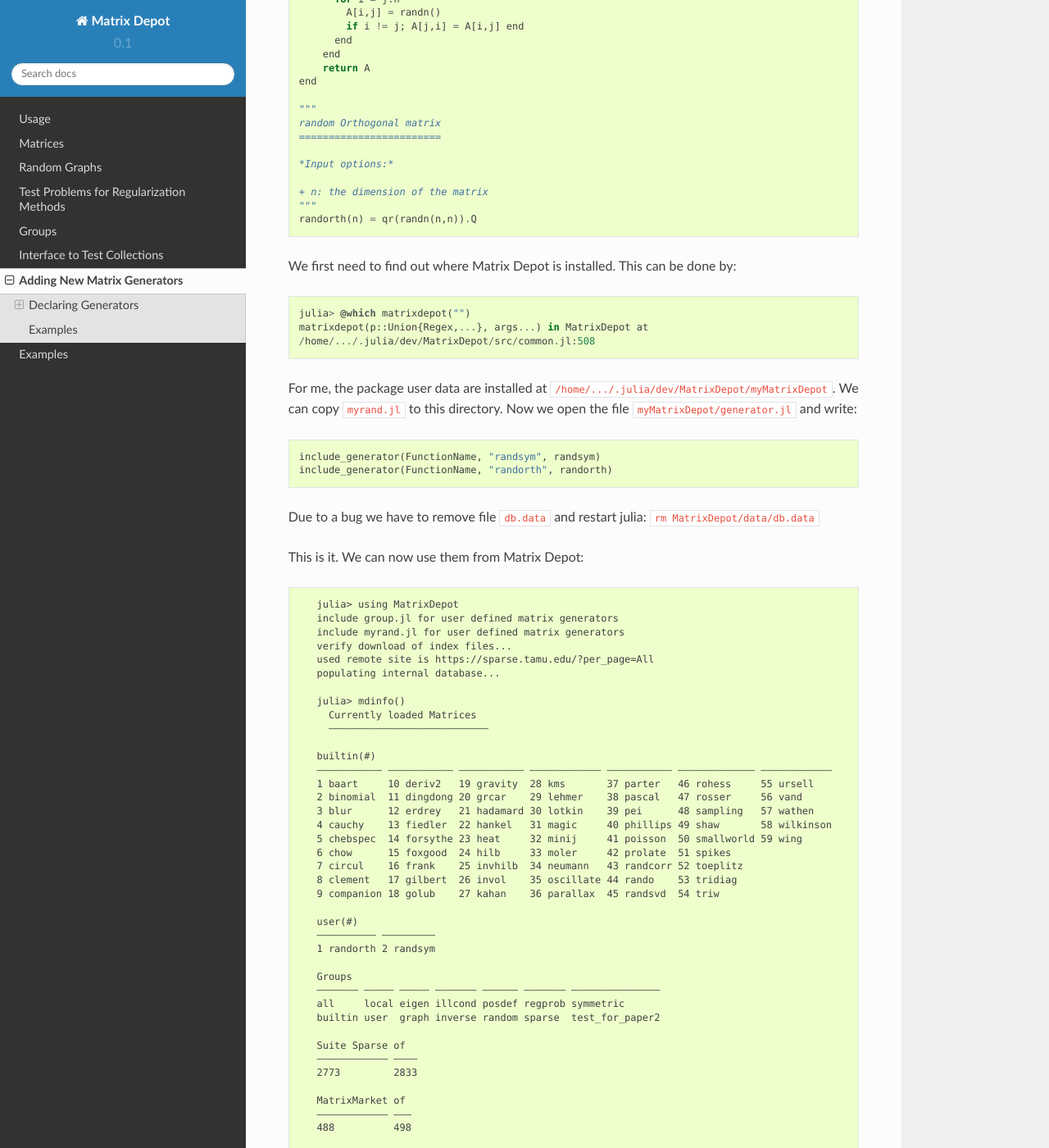
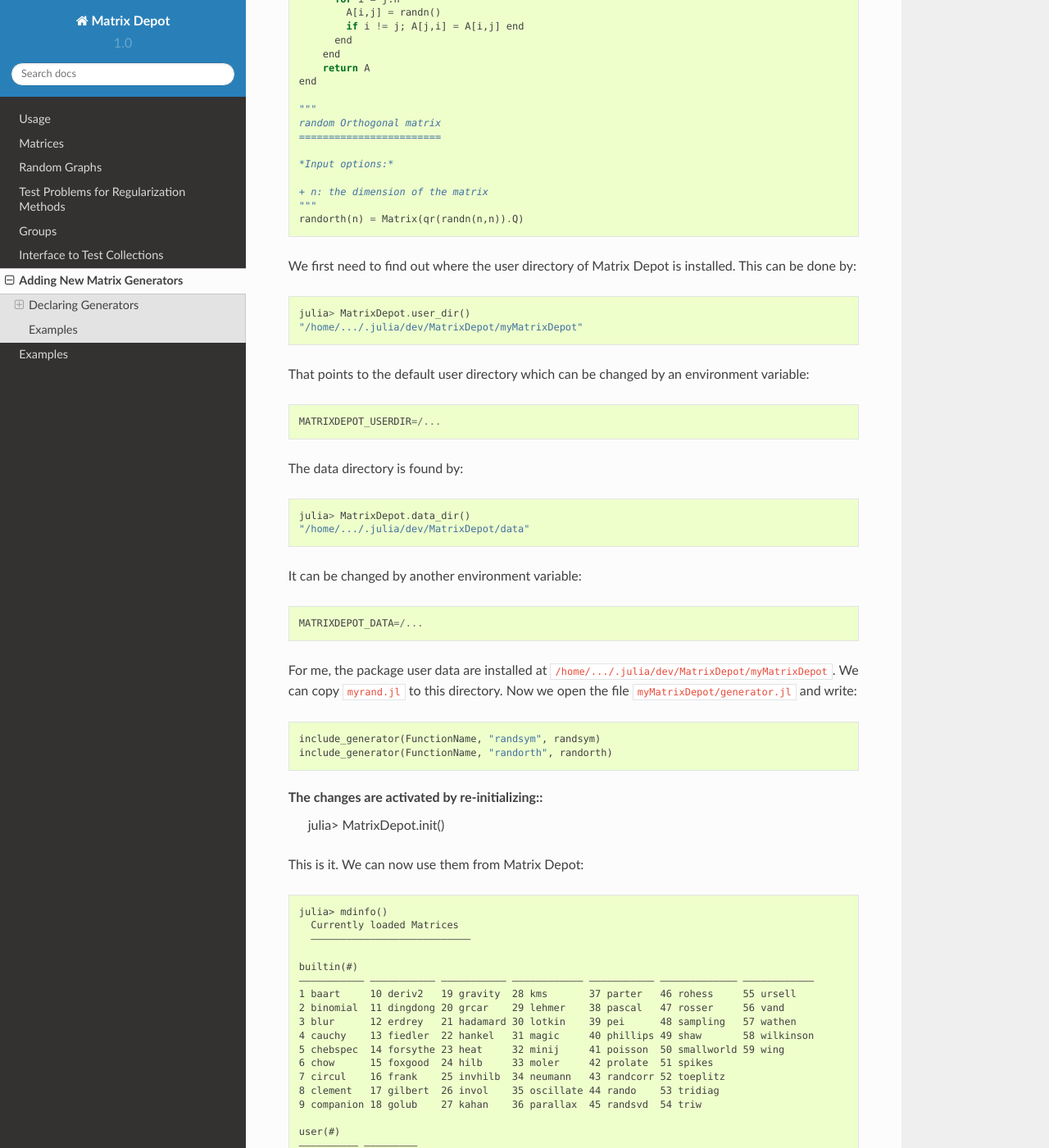
Before and after one commit to JuliaLinearAlgebra/MatrixDepot.jl, a Sphinx documentation site: the page built from doc/user.rst, in a window 1280 px wide and 1400 px high, scrolled down 946 px. Shown: the whole window at 82% size. Built offline with Sphinx 7.4.7 and the Read the Docs theme 2.0.0, drawn with Linux system fonts in a browser that asks for light colours; some of the changed text lies outside the part shown.

```diff
--- a/Project.toml
+++ b/Project.toml
@@ -1,6 +1,6 @@
 name = "MatrixDepot"
 uuid = "b51810bb-c9f3-55da-ae3c-350fc1fbce05"
-version = "0.9.0-DEV"
+version = "1.0.0-DEV"
 
 [deps]
 CodecZlib = "944b1d66-785c-5afd-91f1-9de20f533193"
--- a/doc/conf.py
+++ b/doc/conf.py
@@ -55,9 +55,9 @@ copyright = u'2016, Weijian Zhang'
 # built documents.
 #
 # The short X.Y version.
-version = '0.1'
+version = '1.0'
 # The full version, including alpha/beta/rc tags.
-release = '0.1.0'
+release = '1.0.0'
 
 # The language for content autogenerated by Sphinx. Refer to documentation
 # for a list of supported languages.
--- a/doc/interface.rst
+++ b/doc/interface.rst
@@ -3,26 +3,30 @@
 Interface to Test Collections
 =============================
 
-The internal database is loaded automatically when using the module:
+The internal database is loaded automatically when using the module::
 
-.. code::
-
-    julia> using MatrixDepot
-    include group.jl for user defined matrix generators
-    verify download of index files...
-    used remote site is https://sparse.tamu.edu/?per_page=All
-    populating internal database...
+   julia> using MatrixDepot
+   include group.jl for user defined matrix generators
+   include myrand.jl for user defined matrix generators
+   verify download of index files...
+   reading database
+   adding metadata...
+   adding svd data...
+   writing database
+   used remote sites are sparse.tamu.edu with MAT index and math.nist.gov with HTML index
 
 Interface to the SuiteSparse Matrix Collection (formerly UFL collection)
 ------------------------------------------------------------------------
 
 Use ``M = matrixdepot(NAME)`` or ``md = mdopen(NAME); M = md.A``, where ``NAME``
 is ``collection_name + '/' + matrix_name``, to download a test matrix from the
-`SuiteSparse Matrix Collection. https://sparse.tamu.edu/
+SuiteSparse Matrix Collection:
+https://sparse.tamu.edu/
+
 For example::
 
-  julia> md = mdopen("SNAP/web-Google")
-  PG SNAP/web-Google(#2301)  916428x916428(5105039) 2002 [A] 'Directed Graph' [Web graph from Google]()
+   julia> md = mdopen("SNAP/web-Google")
+   PG SNAP/web-Google(#2301)  916428x916428(5105039) 2002 [A] 'Directed Graph' [Web graph from Google]()
 
 .. note::
    ``listnames("*/*")`` displays all the matrix names in the
@@ -70,7 +74,7 @@ When download is complete, we can check matrix information using:
   ...
 
 
-and generate it by accessing the field `A`.
+and generate it by accessing the field ``A``.
 
 .. code::
 
@@ -91,10 +95,11 @@ and generate it by accessing the field `A`.
 
 You can convert the boolean pattern matrix to integer by ``M * 1``.
 
-The metadata of a given matrix can be obtained by accessing properties of `md`.
+The metadata of a given matrix can be obtained by accessing properties of ``md``
+or ``md.data``.
 
 
-Which properties are available is shown in the `md::MatrixDescriptor`:
+Which properties are available is shown in the ``MatrixDescriptor``:
 
 .. code::
 
@@ -105,19 +110,83 @@ and also by the special function ``metasymbols``:
 
 .. code::
 
-  julia> metasymbols(md)
-  (:A, :b, :coord)
+    julia> metasymbols(md)
+    (:A, :b, :coord)
 
-When you access a single matrix with ``matrixdepot(pattern)`` or ``mdopen(pattern)`` the full
-matrix data are dowloaded implicitly in the background, if not yet available on the local disk
-cache.
+You can obtain the metatdata ``A``, ``b``, and ``coord`` by::
 
-When you access matrix information with ``mdinfo(pattern)`` for one or more matrices, the header
-data of the matrix are downloaded implicitly, if not yet available on the local disk cache.
+    julia> md.coord
+    5563×3 Array{Float64,2}:
+    0.0   0.0   0.0
+    0.0   0.0   0.0
+    ⋮
+    520.0  50.0  15.0
+    520.0  50.0  15.0
 
-It is also possible to dowload a bulk of matrix data by ``MatrixDepot.loadinfo(pattern)`` and
-``MatrixDepot.load(pattern)`` to populate the disk cache in advance of usage.
 
+When you access a single matrix with ``matrixdepot(pattern)`` or ``mdopen(pattern)``
+the full matrix data are dowloaded implicitly in the background, if not yet available
+on the local disk cache.
+
+When you access matrix information with ``mdinfo(pattern)`` for one or more matrices,
+the header data of the matrix are downloaded implicitly, if not yet available on the
+local disk cache.
+
+It is also possible to dowload a bulk of matrix data by ``MatrixDepot.loadinfo(pattern)``
+and ``MatrixDepot.load(pattern)`` to populate the disk cache in advance of usage.
+If you want to access the Singular Value Decomposition (svd) data available for quite a
+few of the Suite Sparse collection, you explicitly have to use
+``MatrixDepot.loadsvd(pattern)``.
+
+The following example demonstrates how to access SVD data (derived from singular
+value decomposition of the matrix). The predicate ``issvdok`` selects all
+matrices which have SVD data loaded.
+
+.. code::
+
+    julia> mdlist(issvdok & @pred(5900 <= n < 6000))
+    8-element Array{String,1}:
+    "AG-Monien/ukerbe1"
+    "Cote/mplate"
+    "HB/man_5976"
+    "Hamrle/Hamrle2"
+    "JGD_Homology/cis-n4c6-b4"
+    "JGD_Homology/n4c6-b4"
+    "Schenk_IBMNA/c-32"
+    "TOKAMAK/utm5940"
+
+    julia> md = mdopen("AG-Monien/ukerbe1")
+    (PS AG-Monien/ukerbe1(#2422)  5981x5981(15704/7852) 1998 [A, coord] '2D/3D problem' [2D finite element problem])()
+
+    julia> reshape(propertynames(md.data),11, 4)
+    11×4 Array{Symbol,2}:
+    :name      :ed                  :amd_vnz             :xmax
+    :id        :fields              :amd_rnz             :svdok
+    :metadata  :notes               :amd_flops           :norm
+    :m         :nnzdiag             :ncc                 :minsv
+    :n         :pattern_symmetry    :nblocks             :cond
+    :nnz       :numerical_symmetry  :sprank              :rank
+    :dnz       :posdef              :lowerbandwidth      :nullspace
+    :kind      :isND                :upperbandwidth      :svgap
+    :date      :isGraph             :rcm_lowerbandwidth  :svdstatus
+    :title     :cholcand            :rcm_upperbandwidth  :svdhow
+    :author    :amd_lnz             :xmin                :sv
+
+    julia> md.data.rank
+    4108
+
+    julia> sv = md.data.sv
+    5981-element Array{Float64,1}:
+    3.131396665809681
+    3.1313966657795302
+    3.0773931783051283
+    ⋮
+    3.936758260137112e-18
+    1.550044427797539e-18
+    7.503077983559783e-19
+    8.317116401465794e-22
+
+For the meaning of the property names see also: https://sparse.tamu.edu/statistics.
 
 Interface to NIST Matrix Market
 -------------------------------
@@ -128,13 +197,13 @@ test matrix from NIST Matrix Market:
 http://math.nist.gov/MatrixMarket/. For example::
 
   julia> md = mdopen("Harwell-Boeing/lanpro/nos5")
-  The collection-name and set-name may as always be replaced by wildcard patterns "*",
-  as long as there exists only on name matching the pattern.
+
+The collection-name and set-name may as always be replaced by wildcard patterns "*",
+as long as there exists only one name matching the pattern.
+
+.. code::
 
   julia> md = mdopen("*/*/bp__1400")
-  % Total    % Received % Xferd  Average Speed   Time    Time     Time  Current
-                                 Dload  Upload   Total   Spent    Left  Speed
-  100 28192  100 28192    0     0   4665      0  0:00:06  0:00:06 --:--:-- 10004
   download:/home/.../MatrixDepot/data/mm/Harwell-Boeing/smtape/bp__1400.mtx.gz
 
   (RG Harwell-Boeing/smtape/bp__1400(#M93)  822x822(4790)  [A] '' []()
@@ -161,15 +230,78 @@ There is no header information in this collection besides m, n, and dnz.
 	[1  ,   2]  =  0.001
 	[26 ,   2]  =  -1.0
 	[1  ,   3]  =  0.6885
-	[25 ,   3]  =  0.9542
-	[692,   3]  =  1.0
-	[718,   3]  =  5.58
 	⋮
-	[202, 820]  =  -1.0
-	[776, 820]  =  1.0
-	[1  , 821]  =  0.4622
 	[25 , 821]  =  0.725
 	[28 , 821]  =  1.0
 	[202, 821]  =  -1.0
 	[796, 821]  =  1.0
 	[2  , 822]  =  1.0
+
+
+Matrix Identification (Patterns)
+--------------------------------
+
+A ``pattern`` is used to select from the available problems. There are several elementary
+and combination forms of patterns. Each pattern selects an array of matrix names
+currently found in the database. Matrix names contain zero, one or two ``/`` characters.
+
+Patterns can be used to select subsets or individual problems from the depot.
+They are used as arguments of the functions::
+
+    matrixdepot
+    mdinfo
+    mdlist
+    listnames
+    listdata
+    listdir     - only strings
+    mdopen      - single match required
+    MatrixDepot.loadinfo
+    MatrixDepot.loadsvd
+
+1. ``AbstractString`` with wildcard characters ``*``, ``**``, and ``?``.
+
+  Here ``?`` stands for one arbitrary character in the matrix name excluding ``/``, and ``*``
+  for a sequence of arbitray characters excluding ``/``. ``**`` stands for an arbitrary
+  sequence of characters including ``/``.
+
+  Example: ``"*/???/w*"``, ``"**/1138*"``
+
+2. One of the integer identifiers ``builtin(n)``, ``user(n)``, ``sp(n)``, and ``mm(n)``.
+
+  Here the respectively built-in, user-defined, suite-sparse, matrix-market problems are
+  numbered. ``n`` may be a positive integer, a range of integers, or a list of the previous.
+
+  Example: ``builtin(1,3,10:11)``
+
+2. A ``Symbol`` indicating one of the defined groups.
+
+  Example: ``:symmetric``
+
+3. A ``Function`` (predicate of subtypes of ``MatrixData``).
+
+  Example: ``data::MatrixDepot.RemoteMatrixData -> data.n <= 100``
+
+
+4. A ``@pred`` predicate function.
+
+  Example: ``@pred(n <= 100)`` which is a shorthand for the previous example.
+
+5. One of the predefined predicate functions.
+
+  ``isreal, iscomplex, isinteger, isboolean,``
+  ``islocal, isremote,``
+  ``isbuiltin, isuser, isloaded, isunloaded,``
+  ``isgeneral, issymmetric, ishermitian, isskew,``
+  ``issvdok, isposdef``
+
+6. A list ``AbstractVector`` or disjunction of any number of all forms, meaning ``OR``.
+
+  Example: ``[mm(1), sp(1)]`` or equivalently: ``mm(1) | sp(1)`` (note: single ``|``)
+
+7. A tuple or conjuction of any number of all forms, meaning ``AND``.
+
+  Example: ``(mm(:), @pred(m == 1000))`` or shorter: ``m(::) & @pred(m == 1000)``
+
+8. The negation of any of the previous by a unary ``~`` and parenthesized terms
+
+  Example: ``(issymmetric | ishermitian) & ~isposdef``
--- a/doc/properties.rst
+++ b/doc/properties.rst
@@ -53,22 +53,30 @@ Predefined Groups
 Adding New Groups
 -----------------
 
-New groups can be added with the macro ``@addgroup``::
+New groups can be added with the macro ``@addgroup``in the REPL or
+in file ``../myMatrixDepot/generators.jl``::
 
     @addgroup myfav = ["lehmer", "cauchy", "hilb"]
-
     @addgroup test_for_paper2 = ["tridiag", "sampling", "wing"]
 
-    listgroups()
+    julia> listgroups()
+    14-element Array{Symbol,1}:
+    :all
+    :builtin
+    :local
+    :user
+    :eigen
+    :graph
+    :illcond
+    :inverse
+    :posdef
+    :random
+    :regprob
+    :sparse
+    :symmetric
+    :myfav
 
-    Groups:
-     data          eigen         illcond       inverse
-     posdef        random        regprob       sparse
-     symmetric     myfav         test_for_paper2
-
-
-    listnames(:myfav)
-    3-element Array{ASCIIString,1}:
-     "lehmer"
-     "cauchy"
-     "hilb"
+    julia> listnames(:myfav)
+    list(3)
+    ––––––– –––– ––––––
+    cauchy  hilb lehmer
--- a/doc/user.rst
+++ b/doc/user.rst
@@ -63,14 +63,26 @@ matrix generator ``randsym`` and ``randorth``::
 
   + n: the dimension of the matrix
   """
-  randorth(n) = qr(randn(n,n)).Q
+  randorth(n) = Matrix(qr(randn(n,n)).Q)
 
-We first need to find out where Matrix Depot is installed. This
+We first need to find out where the user directory of Matrix Depot is installed. This
 can be done by::
 
-    julia> @which matrixdepot("")
-    matrixdepot(p::Union{Regex,...}, args...) in MatrixDepot at
-    /home/.../.julia/dev/MatrixDepot/src/common.jl:508
+    julia> MatrixDepot.user_dir()
+    "/home/.../.julia/dev/MatrixDepot/myMatrixDepot"
+
+That points to the default user directory which can be changed by an environment variable::
+
+    MATRIXDEPOT_USERDIR=/...
+
+The data directory is found by::
+
+    julia> MatrixDepot.data_dir()
+    "/home/.../.julia/dev/MatrixDepot/data"
+
+It can be changed by another environment variable::
+
+    MATRIXDEPOT_DATA=/...
 
 For me, the package user data are installed at
 ``/home/.../.julia/dev/MatrixDepot/myMatrixDepot``. We can copy ``myrand.jl`` to this directory.
@@ -80,19 +92,10 @@ Now we open the file
   include_generator(FunctionName, "randsym", randsym)
   include_generator(FunctionName, "randorth", randorth)
 
-
-Due to a bug we have to remove file ``db.data`` and restart julia:
-``rm MatrixDepot/data/db.data``
-
+The changes are activated by re-initializing::
+    julia> MatrixDepot.init()
 
 This is it. We can now use them from Matrix Depot::
-
-    julia> using MatrixDepot
-    include group.jl for user defined matrix generators
-    include myrand.jl for user defined matrix generators
-    verify download of index files...
-    used remote site is https://sparse.tamu.edu/?per_page=All
-    populating internal database...
 
     julia> mdinfo()
       Currently loaded Matrices
@@ -128,79 +131,85 @@ This is it. We can now use them from Matrix Depot::
     488          498
 
 
-  julia> mdinfo("randsym")
-     random symmetric matrix
-    ≡≡≡≡≡≡≡≡≡≡≡≡≡≡≡≡≡≡≡≡≡≡≡≡≡
+    julia> mdinfo("randsym")
+        random symmetric matrix
+        ≡≡≡≡≡≡≡≡≡≡≡≡≡≡≡≡≡≡≡≡≡≡≡≡≡
 
-    Input options:
+        Input options:
 
-    •  n: the dimension of the matrix
+        •  n: the dimension of the matrix
 
-  julia> matrixdepot("randsym", 5)
-  5x5 Array{Float64,2}:
-   1.57579    0.474591  0.0261732  -0.536217  -0.0900839
-   0.474591   0.388406  0.77178     0.239696   0.302637
-   0.0261732  0.77178   1.7336      1.72549    0.127008
-  -0.536217   0.239696  1.72549     0.304016   1.5854
-  -0.0900839  0.302637  0.127008    1.5854    -0.656608
+    julia> matrixdepot("randsym", 5)
+    5x5 Array{Float64,2}:
+    1.57579    0.474591  0.0261732  -0.536217  -0.0900839
+    0.474591   0.388406  0.77178     0.239696   0.302637
+    0.0261732  0.77178   1.7336      1.72549    0.127008
+    -0.536217   0.239696  1.72549     0.304016   1.5854
+    -0.0900839  0.302637  0.127008    1.5854    -0.656608
 
-  julia> A = matrixdepot("randorth", 5)
-  5x5 Array{Float64,2}:
- -0.359134   0.401435   0.491005  -0.310518   0.610218
- -0.524132  -0.474053  -0.53949   -0.390514   0.238764
-  0.627656   0.223519  -0.483424  -0.104706   0.558054
- -0.171077   0.686038  -0.356957  -0.394757  -0.465654
-  0.416039  -0.305802   0.326723  -0.764383  -0.205834
+    julia> A = matrixdepot("randorth", 5)
+    5x5 Array{Float64,2}:
+    -0.359134   0.401435   0.491005  -0.310518   0.610218
+    -0.524132  -0.474053  -0.53949   -0.390514   0.238764
+    0.627656   0.223519  -0.483424  -0.104706   0.558054
+    -0.171077   0.686038  -0.356957  -0.394757  -0.465654
+    0.416039  -0.305802   0.326723  -0.764383  -0.205834
 
-  julia> A'*A
-  5x5 Array{Float64,2}:
-  1.0           8.32667e-17   1.11022e-16   5.55112e-17  -6.93889e-17
-  8.32667e-17   1.0          -1.80411e-16  -2.77556e-17  -5.55112e-17
-  1.11022e-16  -1.80411e-16   1.0           1.94289e-16  -1.66533e-16
-  5.55112e-17  -2.77556e-17   1.94289e-16   1.0           1.38778e-16
- -6.93889e-17  -5.55112e-17  -1.66533e-16   1.38778e-16   1.0
+    julia> A'*A
+    5x5 Array{Float64,2}:
+    1.0           8.32667e-17   1.11022e-16   5.55112e-17  -6.93889e-17
+    8.32667e-17   1.0          -1.80411e-16  -2.77556e-17  -5.55112e-17
+    1.11022e-16  -1.80411e-16   1.0           1.94289e-16  -1.66533e-16
+    5.55112e-17  -2.77556e-17   1.94289e-16   1.0           1.38778e-16
+    -6.93889e-17  -5.55112e-17  -1.66533e-16   1.38778e-16   1.0
 
-We can also add group information in generator.jl:
+We can also add group information in generator.jl::
 
-  include_generator(Group, :random, randsym)
-  include_generator(Group, :symmetric, randsym)
+    include_generator(Group, :random, randsym)
+    include_generator(Group, :symmetric, randsym)
+    include_generator(Group, :random, randorth)
 
-After re-starting julia, if we type:
+After re-initializing ``MatrixDepot`` we can do for example::
 
-.. code::
+    julia> mdlist(:symmetric)
+    22-element Array{String,1}:
+    "cauchy"
+    "circul"
+    "clement"
+    "dingdong"
+    "fiedler"
+    "hankel"
+    "hilb"
+    "invhilb"
+    "kms"
+    "lehmer"
+    "minij"
+    "moler"
+    "oscillate"
+    "pascal"
+    "pei"
+    "poisson"
+    "prolate"
+    "randcorr"
+    "randsym"
+    "tridiag"
+    "wathen"
+    "wilkinson"
 
-    julia> using MatrixDepot
-    include group.jl for user defined matrix generators
-    include myrand.jl for user defined matrix generators
-    verify download of index files...
-    used remote site is https://sparse.tamu.edu/?per_page=All
-    populating internal database...
+    julia> listnames(:random)
+    list(13)
+    –––––––– ––––––––– –––––––– –––––––– ––––––– –––––––––– ––––––
+    erdrey   golub     randcorr randorth randsym rosser     wathen
+    gilbert  oscillate rando    randsvd  rohess  smallworld
 
-    julia> listnames(:symmetric)
-    list(22)
-    –––––––– –––––––– ––––––– ––––––– –––––– ––––– ––––––––– ––––––– –––––––– ––––––– –––––––––
-    cauchy   clement  fiedler hilb    kms    minij oscillate pei     prolate  randsym wathen
-    circul   dingdong hankel  invhilb lehmer moler pascal    poisson randcorr tridiag wilkinson
-
-  julia> mdlist(:random)
-  9-element Array{ASCIIString,1}:
-  "golub"
-  "oscillate"
-  "randcorr"
-  "rando"
-  "randsvd"
-  "randsym"
-  "rohess"
-  "rosser"
-  "wathen"
-
-the function ``randsym`` will be part of the groups ``:symmetric`` and ``:random``.
+the function ``randsym`` will be part of the groups ``:symmetric`` and ``:random``
+while ``randorth`` is in group ``:random``.
 
 
 It is a good idea to back up your changes. For example, we
 could save it on GitHub by creating a new repository named ``myMatrixDepot``.
 (See https://help.github.com/articles/create-a-repo/ for details of creating a new repository on GitHub.)
-Then we go to the directory ``path/to/MatrixDepot/myMatrixDepot`` and type::
+Then we go to the directory ``.../myMatrixDepot`` and type::
 
   git init
   git add *.jl
```
Also changed, not shown: other parts of doc/interface.rst (+3 -3 lines), other parts of doc/user.rst (+1 -1 lines), NEWS.md (+8 -0 lines), doc/usage.rst (+10 -22 lines).
